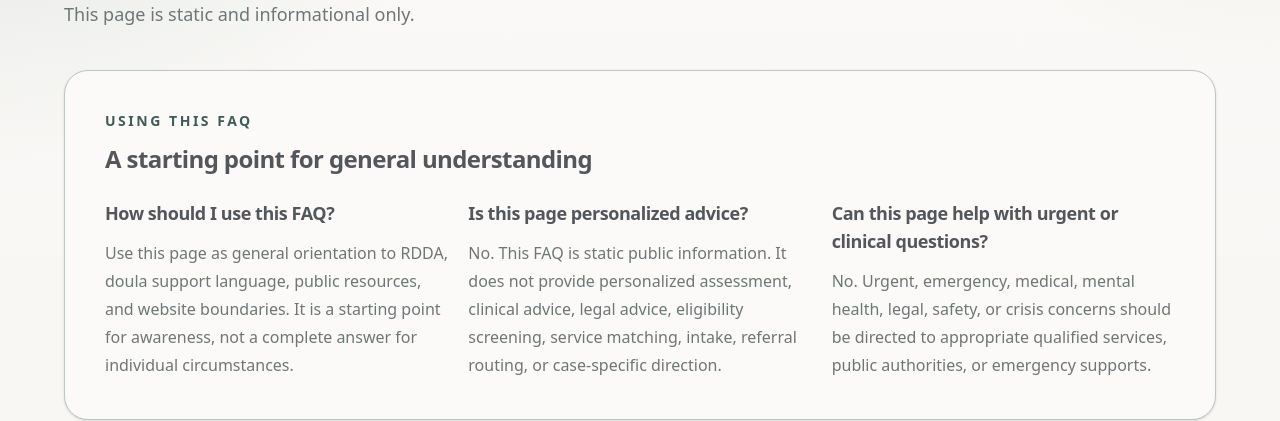
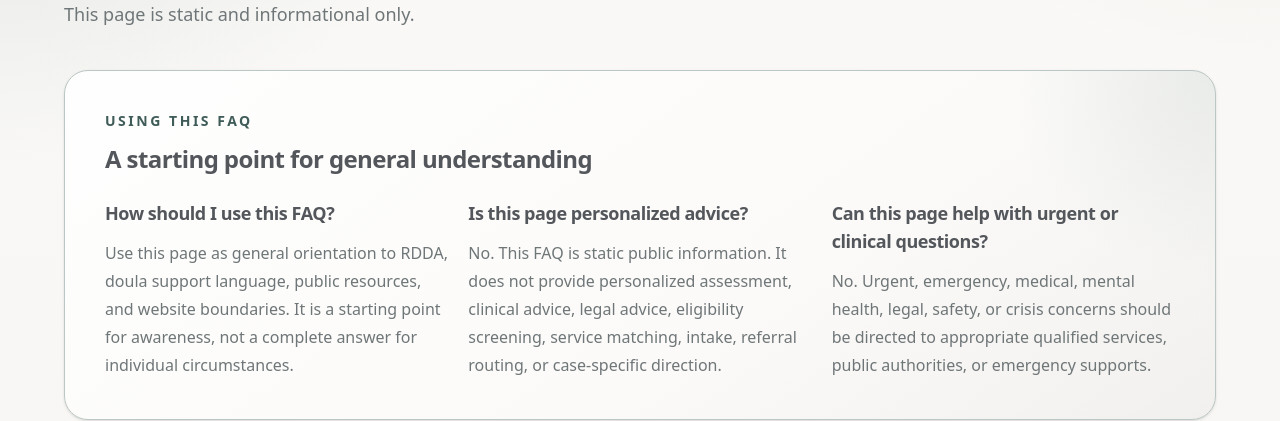
Before and after one commit to hickdwayne-rdp/rdda-platform, a Next.js app in the folder repo/: page /faq in a window 1280 px wide. Shown: the part 379-800 px from the top of the page. Built offline with nearby package versions, Linux system fonts and the light colour scheme.

Commit message:
Add RDDA card surface texture

```diff
--- a/repo/src/components/ui/SectionCard.tsx
+++ b/repo/src/components/ui/SectionCard.tsx
@@ -27,7 +27,8 @@ export function SectionCard({
       id={id}
       className={classes}
       style={{
-        background: "var(--card)",
+        background:
+          "radial-gradient(circle at top right, rgba(187, 199, 196, 0.26), transparent 13rem), linear-gradient(145deg, rgba(255, 255, 255, 0.92), var(--card) 62%, rgba(217, 216, 214, 0.22))",
         borderColor: "var(--border)",
       }}
       aria-labelledby={ariaLabelledBy}
```
